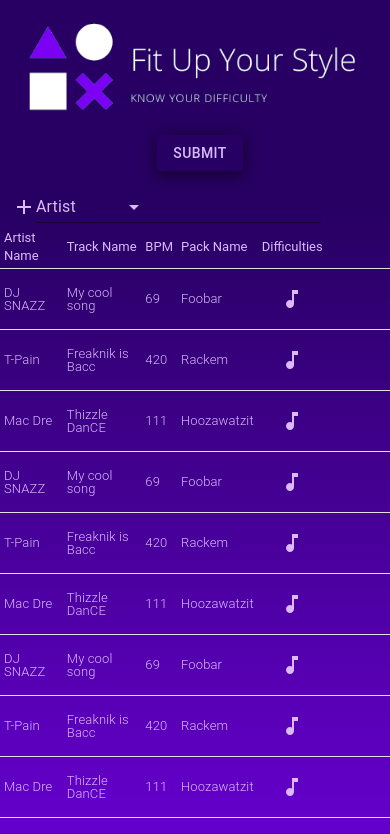
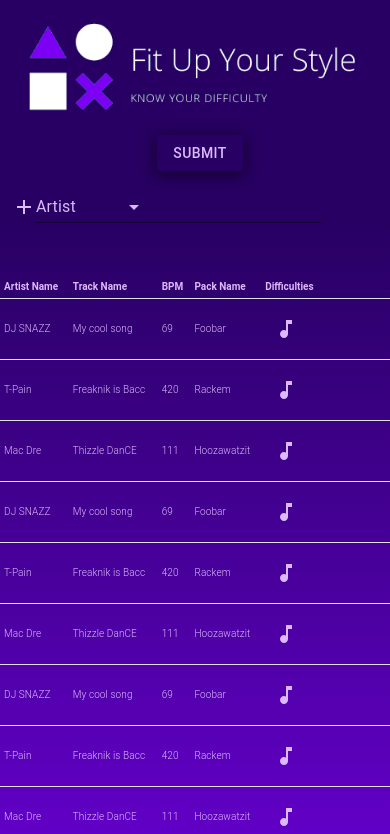
Before and after one commit to changodb/itg-frontend, a React (Create React App) app: page / in a window 390 px wide. Shown: the top 834 px of the page. Built offline with nearby package versions, Linux system fonts and the light colour scheme.

Commit message:
fixed display issue on mobile view

```diff
--- a/src/App.css
+++ b/src/App.css
@@ -150,18 +150,23 @@ body {
     body {
         height:100%;
         width: 100%;
-        font-size: small
+        font-size: x-small
         /* border: 1px solid red; */
 
     }
     .MuiTypography-body1 {
-    font-size: small;
+    font-size: x-small;
     font-weight: 300;
     line-height: 1;
     }
     .MuiTypography-h5 {
-    font-size: small;
+    font-size: x-small;
+    font-weight: bold;
     }
+    .MuiExpansionPanelSummary-expandIcon {
+        padding-left: .4rem;
+    }
+
     /* Custon Classes */
     .bottomContainer {
         display: flex;
@@ -171,6 +176,7 @@ body {
         padding-left: 0px;
         padding-right: 0px;
         padding-top:3.2rem;
+        margin-top: 3.2rem;
         /* border: 1px solid red; */
     }
     .header {
```
